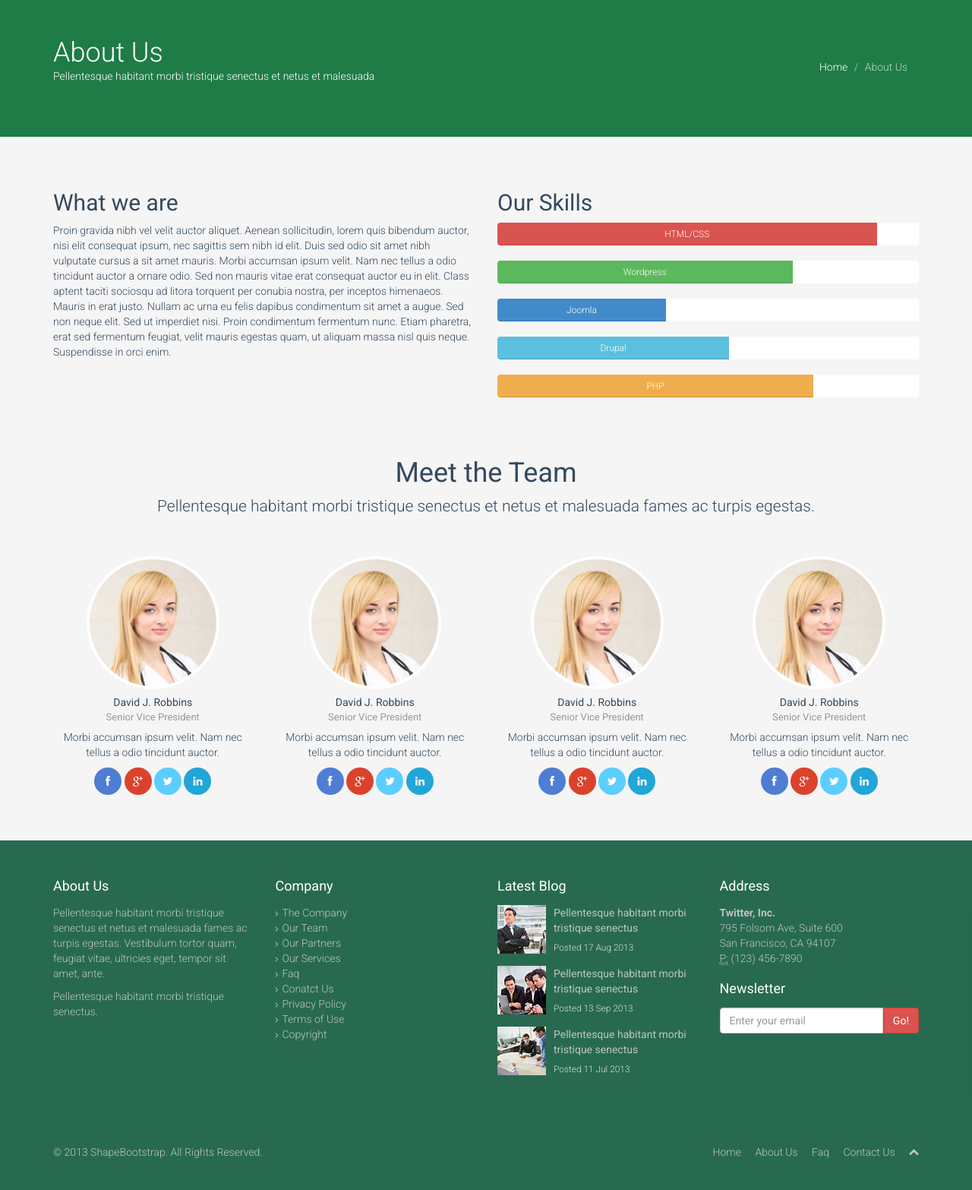
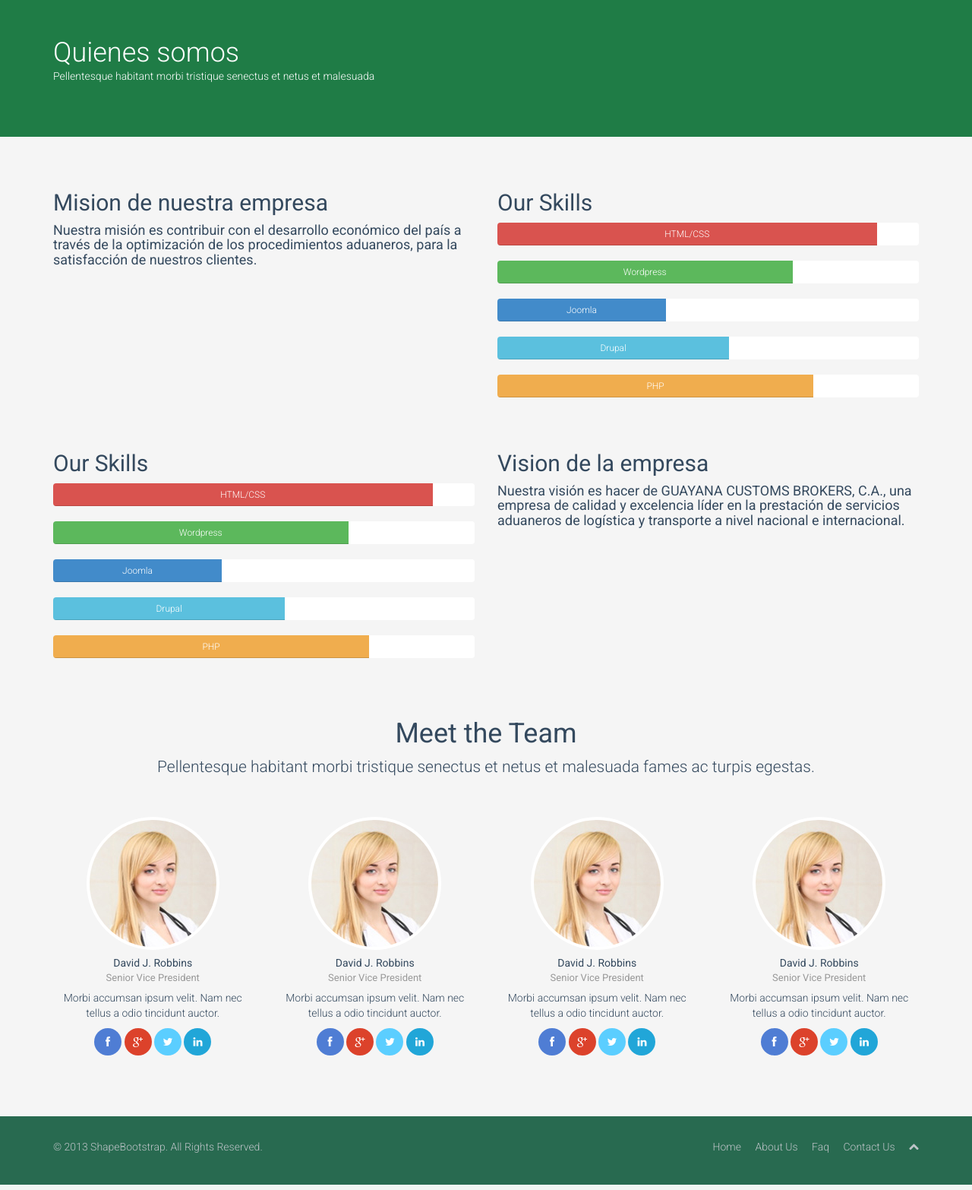
Before and after one commit to jhonnyCarpenito/guayana_customs_brokers_web, a PHP site: page /about-us.html in a window 1280 px wide. Shown: the part 80-1646 px from the top of the page at 76% size. Run offline with PHP 8.4, Linux system fonts and the light colour scheme.

Commit message:
Cambios en la web 18/07/2016

```diff
--- a/about-us.html
+++ b/about-us.html
@@ -64,24 +64,28 @@
         <div class="container">
             <div class="row">
                 <div class="col-sm-6">
-                    <h1>About Us</h1>
+                    <h1>Quienes somos</h1>
                     <p>Pellentesque habitant morbi tristique senectus et netus et malesuada</p>
                 </div>
+                <!--
                 <div class="col-sm-6">
                     <ul class="breadcrumb pull-right">
                         <li><a href="index.html">Home</a></li>
                         <li class="active">About Us</li>
                     </ul>
                 </div>
+                -->
             </div>
         </div>
     </section><!--/#title-->
 
+    <!--Mision de la empresa-->
+    <!--*******************************************************************************************************************************-->
     <section id="about-us" class="container">
         <div class="row">
             <div class="col-sm-6">
-                <h2>What we are</h2>
-                <p>Proin gravida nibh vel velit auctor aliquet. Aenean sollicitudin, lorem quis bibendum auctor, nisi elit consequat ipsum, nec sagittis sem nibh id elit. Duis sed odio sit amet nibh vulputate cursus a sit amet mauris. Morbi accumsan ipsum velit. Nam nec tellus a odio tincidunt auctor a ornare odio. Sed non  mauris vitae erat consequat auctor eu in elit. Class aptent taciti sociosqu ad litora torquent per conubia nostra, per inceptos himenaeos. Mauris in erat justo. Nullam ac urna eu felis dapibus condimentum sit amet a augue. Sed non neque elit. Sed ut imperdiet nisi. Proin condimentum fermentum nunc. Etiam pharetra, erat sed fermentum feugiat, velit mauris egestas quam, ut aliquam massa nisl quis neque. Suspendisse in orci enim.</p>
+                <h2>Mision de nuestra empresa</h2>
+                <h4><p>Nuestra misión es contribuir con el desarrollo económico   del país a través de la optimización  de los procedimientos aduaneros,  para la satisfacción de nuestros clientes. </p></h4>
             </div><!--/.col-sm-6-->
             <div class="col-sm-6">
                 <h2>Our Skills</h2>
@@ -114,6 +118,55 @@
                 </div>
             </div><!--/.col-sm-6-->
         </div><!--/.row-->
+        <!--*******************************************************************************************************************************-->
+
+
+        <!--Seccion de informacion-->
+        <setion id="about-us" class="container">
+
+        <!--Vision de la empresa-->
+        <!--*******************************************************************************************************************************-->
+
+            <div class="row">
+
+                <div class="col-sm-6">
+                    <h2>Our Skills</h2>
+                    <div>
+                        <div class="progress">
+                            <div class="progress-bar progress-bar-danger" role="progressbar" aria-valuenow="90" aria-valuemin="0" aria-valuemax="100" style="width: 90%;">
+                                <span>HTML/CSS</span>
+                            </div>
+                        </div>
+                        <div class="progress">
+                            <div class="progress-bar progress-bar-success" role="progressbar" aria-valuenow="70" aria-valuemin="0" aria-valuemax="100" style="width: 70%;">
+                                <span>Wordpress</span>
+                            </div>
+                        </div>
+                        <div class="progress">
+                            <div class="progress-bar" role="progressbar" aria-valuenow="40" aria-valuemin="0" aria-valuemax="100" style="width: 40%;">
+                                <span>Joomla</span>
+                            </div>
+                        </div>
+                        <div class="progress">
+                            <div class="progress-bar progress-bar-info" role="progressbar" aria-valuenow="55" aria-valuemin="0" aria-valuemax="100" style="width: 55%;">
+                                <span>Drupal</span>
+                            </div>
+                        </div>
+                        <div class="progress">
+                            <div class="progress-bar progress-bar-warning" role="progressbar" aria-valuenow="75" aria-valuemin="0" aria-valuemax="100" style="width: 75%;">
+                                <span>PHP</span>
+                            </div>
+                        </div>
+                    </div>
+                </div><!--/.col-sm-6-->
+
+                <div class="col-sm-6">
+                    <h2>Vision de la empresa</h2>
+                    <h4><p>Nuestra visión es hacer de GUAYANA CUSTOMS BROKERS, C.A., una empresa de calidad y excelencia líder en la prestación de servicios aduaneros de  logística y transporte  a nivel nacional e internacional.</p></h4>
+                </div><!--/.col-sm-6-->
+            </div><!--/.row-->
+            <!--*******************************************************************************************************************************-->
+
 
         <div class="gap"></div>
         <h1 class="center">Meet the Team</h1>
@@ -157,6 +210,9 @@
         </div><!--/#meet-the-team-->
     </section><!--/#about-us-->
 
+
+<!--*************************************************************************************************************************************-->
+<!--
     <section id="bottom" class="wet-asphalt">
         <div class="container">
             <div class="row">
@@ -164,7 +220,7 @@
                     <h4>About Us</h4>
                     <p>Pellentesque habitant morbi tristique senectus et netus et malesuada fames ac turpis egestas. Vestibulum tortor quam, feugiat vitae, ultricies eget, tempor sit amet, ante.</p>
                     <p>Pellentesque habitant morbi tristique senectus.</p>
-                </div><!--/.col-md-3-->
+                </div>
 
                 <div class="col-md-3 col-sm-6">
                     <h4>Company</h4>
@@ -181,7 +237,7 @@
                             <li><a href="#">Copyright</a></li>
                         </ul>
                     </div>
-                </div><!--/.col-md-3-->
+                </div>
 
                 <div class="col-md-3 col-sm-6">
                     <h4>Latest Blog</h4>
@@ -214,7 +270,7 @@
                             </div>
                         </div>
                     </div>
-                </div><!--/.col-md-3-->
+                </div>
 
                 <div class="col-md-3 col-sm-6">
                     <h4>Address</h4>
@@ -233,10 +289,13 @@
                             </span>
                         </div>
                     </form>
-                </div> <!--/.col-md-3-->
+                </div>
             </div>
         </div>
-    </section><!--/#bottom-->
+    </section>
+-->
+<!--*******************************************************************************************************************************-->
+
 
     <footer id="footer" class="midnight-blue">
         <div class="container">
--- a/css/main.css
+++ b/css/main.css
@@ -369,7 +369,7 @@ body > section {
 }
 #main-slider .carousel .boxed {
   padding: 10px 15px;
-  background-color: rgba(0, 0, 0, 0.8);
+  background-color: rgba(0, 0, 0, 0.51);
   display: inline-block;
 }
 #main-slider .carousel .item {
@@ -806,12 +806,21 @@ ul.tag-cloud li {
 #social-media .icon-twitter:hover {
   background-color: #5ad2f8;
 }
+
 #social-media .icon-google-plus {
   background-color: #d13d2f;
 }
 #social-media .icon-google-plus:hover {
   background-color: #da6459;
 }
+
+#social-media .icon-instagram {
+  background-color: #d13d2f;
+}
+#social-media .icon-instagram:hover {
+  background-color: #da6459;
+}
+
 #social-media .icon-pinterest {
   background-color: #c61118;
 }
```
Also changed, not shown: index.html (+37 -9 lines).
